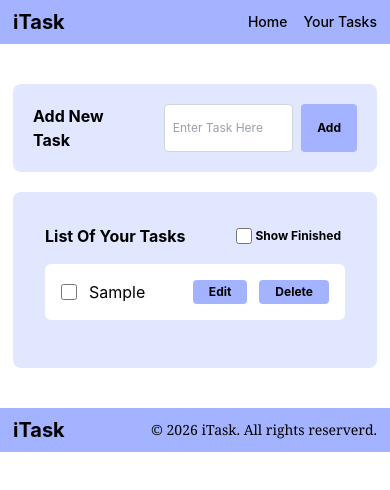
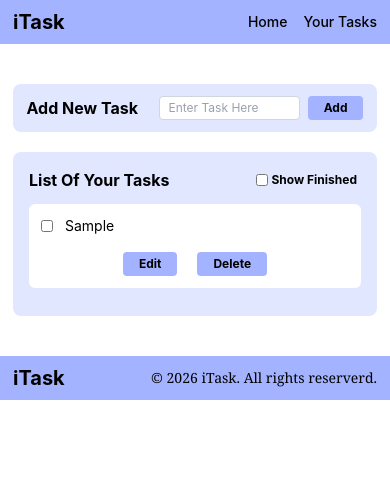
Before and after one commit to SudiptoRahaOfficial/iTask-TodoApp, a React (Vite) app in the folder client/: page / in a window 390 px wide. Both pictures are taken after typing "Sample" into the empty fields and a click on the button "Add". Shown: the top 490 px of the page. Built offline with nearby package versions, Linux system fonts and the light colour scheme.

Commit message:
responsiveness fully done throwout the whole app

```diff
--- a/client/src/components/AddTask.jsx
+++ b/client/src/components/AddTask.jsx
@@ -18,7 +18,7 @@ function AddTask({ task, settask, handleAdd }) {
 	}
 
 	return (
-		<div className='w-14/15 md:w-5/7 lg:w-4/5 xl:w-3/5 m-auto bg-indigo-100 p-5 flex justify-evenly gap-5 rounded-lg my-5'>
+		<div className='w-14/15 md:w-5/7 lg:w-4/5 xl:w-3/5 m-auto bg-indigo-100 p-3 sm:p-5 flex justify-evenly gap-5 rounded-lg my-5'>
 			<SectionHeading value={'Add New Task'} />
 			<form onSubmit={handleSubmit} className='w-3/5 flex gap-2 sm:gap-5'>
 				<input
@@ -29,7 +29,11 @@ function AddTask({ task, settask, handleAdd }) {
 					placeholder='Enter Task Here'
 					className='w-full rounded border border-gray-300 bg-white py-0.5 sm:py-1 ps-2 sm:ps-3 text-gray-800 placeholder-gray-400 text-xs sm:text-sm outline-none'
 				/>
-				<Button value={'Add'} type='submit' />
+				<Button
+					value={'Add'}
+					onClickFunc={handleSubmit}
+					type='submit'
+				/>
 			</form>
 		</div>
 	)
--- a/client/src/components/TaskCard.jsx
+++ b/client/src/components/TaskCard.jsx
@@ -23,22 +23,22 @@ function TaskCard({ tasks, settasks, task, settask }) {
 	}
 
 	return (
-		<div className='bg-white flex items-center justify-between p-4 my-4 rounded-md'>
-			<div className='flex items-center gap-3 w-4/5'>
+		<div className='bg-white flex flex-col sm:flex-row items-center justify-between p-3 sm:p-4 my-3 sm:my-4 rounded-md'>
+			<div className='flex items-center gap-3 w-full'>
 				<input
 					onChange={handleDoneStatus}
 					name={task.id}
 					checked={task.isCompleated}
 					type='checkbox'
-					className='h-4 w-4 cursor-pointer accent-indigo-300'
+					className='h-3 sm:h-4 w-3 sm:w-4 cursor-pointer accent-indigo-300'
 				/>
 
 				<p
-					className={`flex-1 ${task.isCompleated && 'text-gray-400!'}`}
+					className={`flex-1 text-sm sm:text-base ${task.isCompleated && 'text-gray-400!'}`}
 				>
 					{task.text}{' '}
 					{task.isCompleated && (
-						<span className='text-green-500! font-bold'>
+						<span className='text-green-500! font-semibold sm:font-bold'>
 							{' '}
 							- DONE ✅
 						</span>
@@ -46,7 +46,7 @@ function TaskCard({ tasks, settasks, task, settask }) {
 				</p>
 			</div>
 
-			<div className='actions flex gap-3'>
+			<div className='actions flex gap-5 sm:gap-3 mt-4 sm:mt-0'>
 				<Button value='Edit' onClickFunc={hanleEdit} />
 				<Button value='Delete' onClickFunc={hanleDelete} />
 			</div>
--- a/client/src/components/TaskContainer.jsx
+++ b/client/src/components/TaskContainer.jsx
@@ -26,7 +26,7 @@ function TaskContainer() {
 		if (task.length <= 0) return
 		const newTask = {
 			text: task,
-			id: crypto.randomUUID(),
+			id: Date.now().toString(),
 			isCompleated: false,
 		}
 		settasks([...tasks, newTask])
--- a/client/src/components/TaskListing.jsx
+++ b/client/src/components/TaskListing.jsx
@@ -10,7 +10,7 @@ function TaskListing({
 	handleShowFinishedChange,
 }) {
 	return (
-		<div className='w-14/15 md:w-5/7 lg:w-4/5 xl:w-3/5 m-auto bg-indigo-100 p-8 rounded-lg my-5'>
+		<div className='w-14/15 md:w-5/7 lg:w-4/5 xl:w-3/5 m-auto bg-indigo-100 p-4 sm:p-8 rounded-lg my-5'>
 			<div className='flex items-center justify-between'>
 				<SectionHeading value={'List Of Your Tasks'} />
 				<p className='flex items-center gap-1 me-1'>
@@ -18,13 +18,15 @@ function TaskListing({
 						onChange={handleShowFinishedChange}
 						checked={showFinished}
 						type='checkbox'
-						className='h-4 w-4 cursor-pointer accent-indigo-300'
+						className='h-3 sm:h-4 w-3 sm:w-4 cursor-pointer accent-indigo-300'
 					/>
-					<span className='font-bold text-xs sm:text-sm'>Show Finished</span>
+					<span className='font-bold text-xs sm:text-sm'>
+						Show Finished
+					</span>
 				</p>
 			</div>
 			{tasks.length <= 0 ? (
-				<p className='font-medium text-md text-gray-500! bg-white text-center w-1/4 mx-auto mt-4 py-2 rounded-sm'>
+				<p className='font-medium text-sm sm:text-base text-gray-500! bg-white text-center w-3/7 sm:w-1/4 mx-auto mt-4 py-2 rounded-sm'>
 					No Tasks Found!
 				</p>
 			) : (
```
